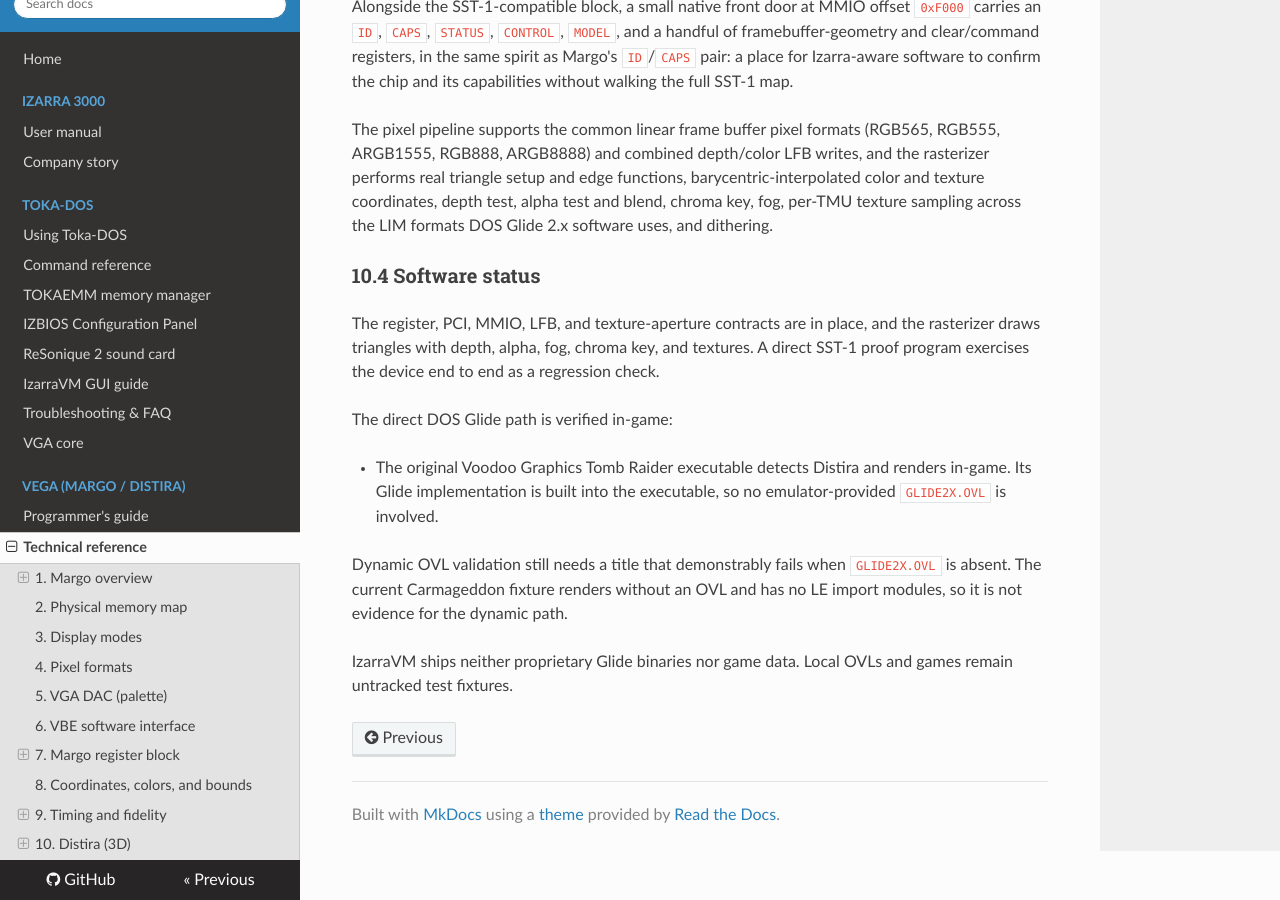
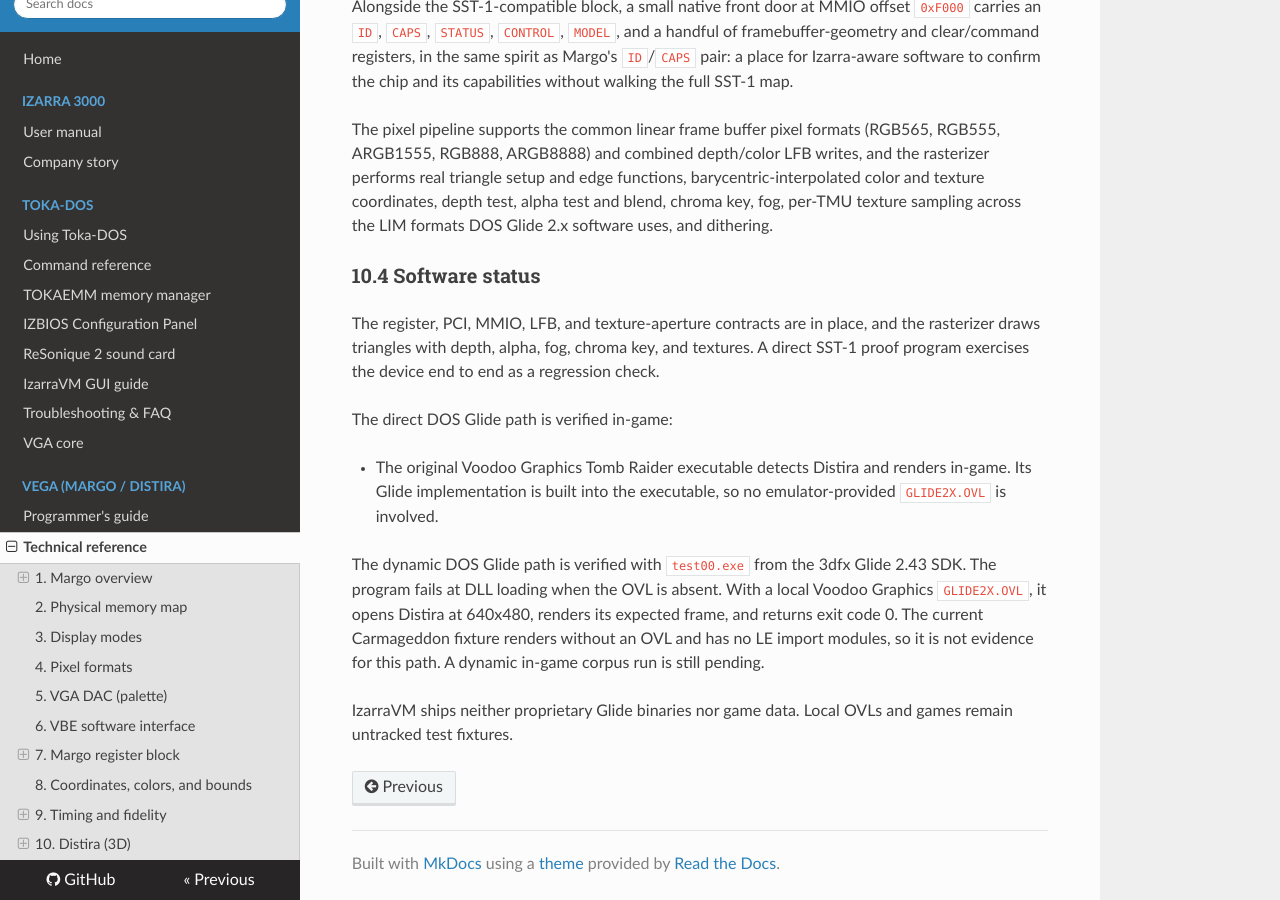
Before and after one commit to vorvek/IzarraVM, an MkDocs documentation site: the page built from docs/vega/vega-technical-reference.md, in a window 1280 px wide and 900 px high, scrolled down 12452 px. Built offline with MkDocs 1.6.1, drawn with Linux system fonts in a browser that asks for light colours; nearby versions of some CDN libraries.

Commit message:
Validate dynamic Glide OVL loading

```diff
--- a/docs/vega/vega-technical-reference.md
+++ b/docs/vega/vega-technical-reference.md
@@ -516,9 +516,12 @@ The direct DOS Glide path is verified in-game:
   Distira and renders in-game. Its Glide implementation is built into the
   executable, so no emulator-provided `GLIDE2X.OVL` is involved.
 
-Dynamic OVL validation still needs a title that demonstrably fails when
-`GLIDE2X.OVL` is absent. The current Carmageddon fixture renders without an OVL
-and has no LE import modules, so it is not evidence for the dynamic path.
+The dynamic DOS Glide path is verified with `test00.exe` from the 3dfx Glide
+2.43 SDK. The program fails at DLL loading when the OVL is absent. With a local
+Voodoo Graphics `GLIDE2X.OVL`, it opens Distira at 640x480, renders its expected
+frame, and returns exit code 0. The current Carmageddon fixture renders without
+an OVL and has no LE import modules, so it is not evidence for this path. A
+dynamic in-game corpus run is still pending.
 
 IzarraVM ships neither proprietary Glide binaries nor game data. Local OVLs
 and games remain untracked test fixtures.
```
Also changed, not shown: 2 other files.
